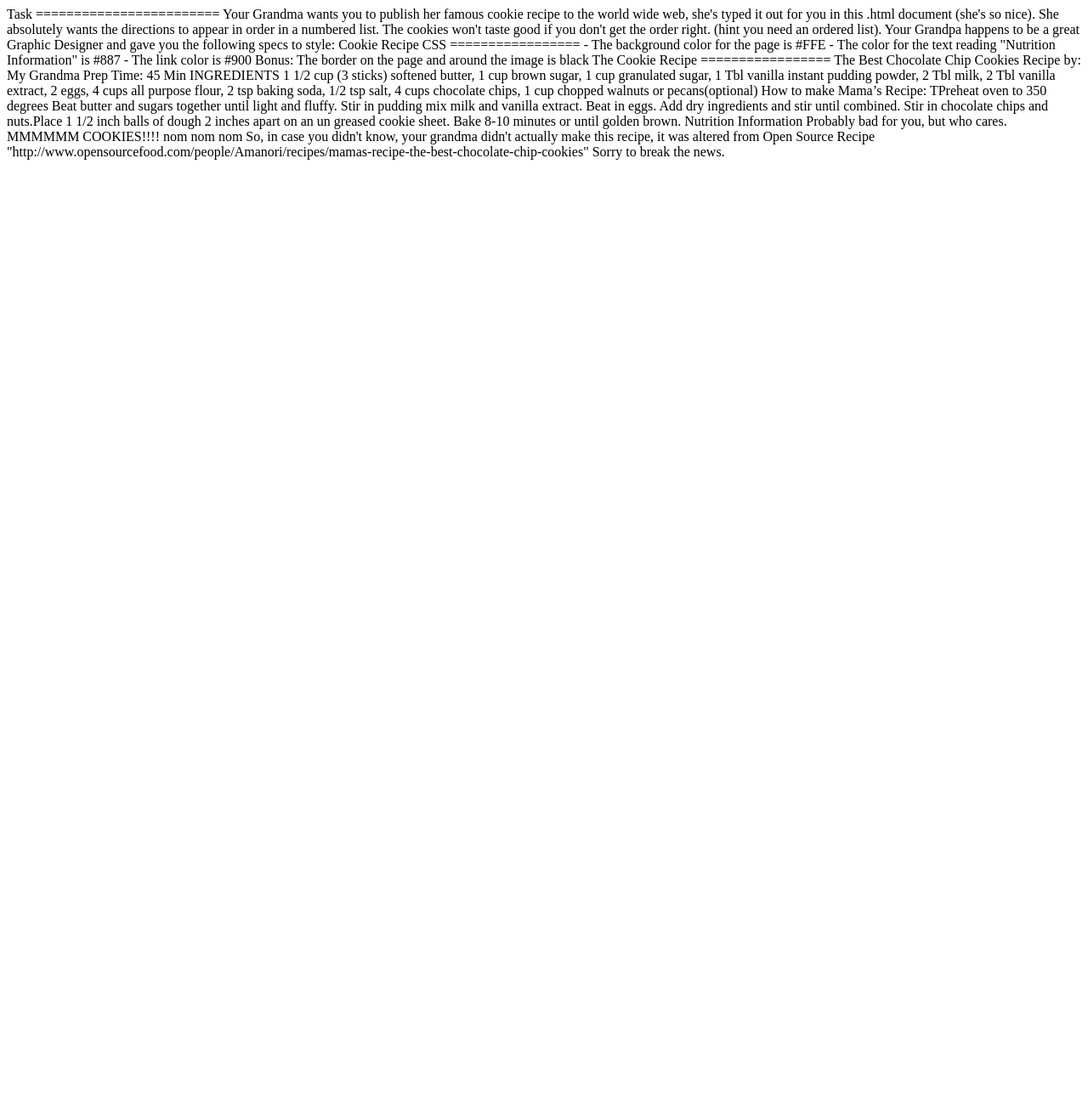
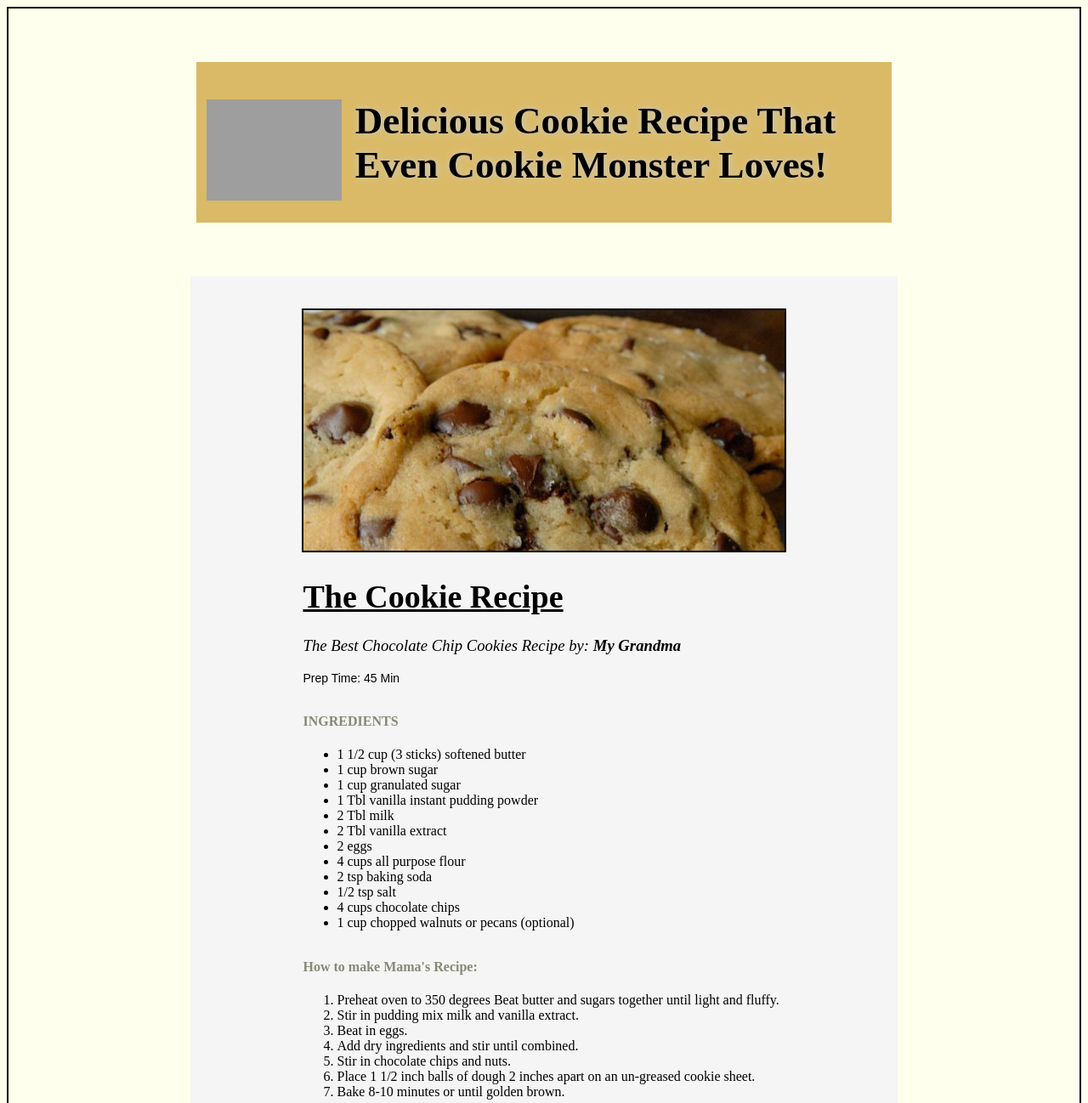
Before and after one commit to xhxhx/FEWD_Week1, a plain HTML site: page cookie_recipe/index.html in a window 1280 px wide. Shown: the top 1298 px of the page at 85% size. Before the commit the page ends 800 px from the top, so only its background shows below. Drawn offline with Linux system fonts and the light colour scheme; grey boxes are pictures that could not be loaded.

Commit message:
Complete Cookie Site

```diff
--- /dev/null
+++ b/cookie_recipe/cookiestyles.css
@@ -0,0 +1,74 @@
+/*Cookie Recipe CSS
+=================
+
+- The background color for the page is #FFE
+- The color for the text reading "Nutrition Information" is #887
+- The link color is #900
+
+Bonus: The border on the page and around the image is black*/
+
+body {
+  background-color: #FFE;
+  border: 2px solid black;
+}
+a{
+  font-style: italic;
+  color: #900;
+}
+header {
+  width: 63%;
+  margin: 5% auto 2%;
+  padding: 1%;
+  background-color: rgb(218, 186, 102);
+}
+.h1-recipeheader {
+  font-family: "Merriweather", serif;
+  font-weight: 900;
+  font-size: 45px;
+  text-shadow: #CCC 1px 0 10px;
+}
+.cookieimg {
+  border: 2px solid black;
+}
+.cookiemonster {
+  max-width: 20%;
+  float: left;
+  padding-right: 2%;
+  margin-top: 4%;
+}
+.cookiebg {
+  width: 60%;
+  margin: 5% auto 5%;
+  padding: 3%;
+  background-color: #f5f5f5;
+}
+.recipeheader {
+  font-family: "Merriweather", serif;
+  font-weight: 900;
+  font-size: 38px;
+  width: 60%;
+}
+.cookiecontent {
+  margin: 0 auto;
+  width: 75%;
+}
+.h3-recipeheader {
+  font-style: italic;
+  font-family: "Merriweather", serif;
+  font-weight: 400;
+}
+.style {
+  font-weight: 700;
+}
+.h4-recipeheader {
+  margin-top: 6%;
+  color: #887;
+}
+.recipetext {
+  font-family: "Merriweather", sans-serif;
+  font-size: 14px;
+}
+.recipenutrition {
+  font-family: "Merriweather", serif;
+  margin-top: 10%;
+}
--- a/cookie_recipe/index.html
+++ b/cookie_recipe/index.html
@@ -1,4 +1,71 @@
-Task
+<!DOCTYPE html>
+<html>
+<head>
+
+<title>Grandma's Famous Cookie Recipe Here!</title>
+<link rel="stylesheet" type="text/css" href="cookiestyles.css">
+
+</head>
+
+<body>
+  <header>
+    <center><img class="cookiemonster" src="http://www.mallenbaker.net/csr/images/cookie.jpg" title="Even Cookie Monster Loves it!"></center>
+    <h1 class="h1-recipeheader">Delicious Cookie Recipe That Even Cookie Monster Loves!</h1>
+  </header>
+
+  <div class="cookiebg">
+    <center>
+      <img class="cookieimg" src="cookies.jpg" alt="Delicious Cookie Image" title="Delicious Cookies as good as Famous Amos!"></center>
+    <div class="cookiecontent">
+      <h1 class="recipeheader"><u>The Cookie Recipe</u></h1>
+      <h3 class="h3-recipeheader">The Best Chocolate Chip Cookies
+      Recipe by: <span class="style">My Grandma<span></h3>
+      <p class="recipetext">Prep Time: 45 Min</p>
+      <h4 class="h4-recipeheader">INGREDIENTS</h4>
+
+      <ul>
+        <li>1 1/2 cup (3 sticks) softened butter</li>
+        <li>1 cup brown sugar</li>
+        <li>1 cup granulated sugar</li>
+        <li>1 Tbl vanilla instant pudding powder</li>
+        <li>2 Tbl milk</li>
+        <li>2 Tbl vanilla extract</li>
+        <li>2 eggs</li>
+        <li>4 cups all purpose flour</li>
+        <li>2 tsp baking soda</li>
+        <li>1/2 tsp salt</li>
+        <li>4 cups chocolate chips</li>
+        <li>1 cup chopped walnuts or pecans (optional)</li>
+      </ul>
+
+      <h4 class="h4-recipeheader">How to make Mama's Recipe:</h4>
+
+      <ol>
+        <li>Preheat oven to 350 degrees Beat butter and sugars together until light and fluffy.</li>
+        <li>Stir in pudding mix milk and vanilla extract.</li>
+        <li>Beat in eggs.</li>
+        <li>Add dry ingredients and stir until combined.</li>
+        <li>Stir in chocolate chips and nuts.</li>
+        <li>Place 1 1/2 inch balls of dough 2 inches apart on an un-greased cookie sheet.</li>
+        <li>Bake 8-10 minutes or until golden brown.</li>
+      </ol>
+
+      <h4 class="h4-recipeheader">Nutrition Information</h4>
+      <p class="recipetext">Probably bad for you, but who cares. MMMMMM COOKIES!!!! nom nom nom</p>
+      <p class="recipetext">So, in case you didn't know, your grandma didn't actually make this recipe, it was altered from <a href="http://www.opensourcefood.com/people/Amanori/recipes/mamas-recipe-the-best-chocolate-chip-cookies">Open Source Recipe</a>
+        <p class="recipetext">Sorry to break the news :(</p>
+
+    </div>
+  </div>
+
+
+
+
+</body>
+
+</html>
+<!--
+﻿Task
 ========================
 
 Your Grandma wants you to publish her famous cookie recipe to the world wide web, she's typed it out for you in this .html document (she's so nice).
@@ -6,15 +73,6 @@ Your Grandma wants you to publish her famous cookie recipe to the world wide web
 She absolutely wants the directions to appear in order in a numbered list. The cookies won't taste good if you don't get the order right. (hint you need an ordered list).
 
 Your Grandpa happens to be a great Graphic Designer and gave you the following specs to style:
-
-Cookie Recipe CSS
-=================
-
-- The background color for the page is #FFE
-- The color for the text reading "Nutrition Information" is #887
-- The link color is #900
-
-Bonus: The border on the page and around the image is black
 
 The Cookie Recipe
 =================
@@ -36,4 +94,4 @@ Probably bad for you, but who cares. MMMMMM COOKIES!!!! nom nom nom
 
 
 So, in case you didn't know, your grandma didn't actually make this recipe, it was altered from Open Source Recipe "http://www.opensourcefood.com/people/Amanori/recipes/mamas-recipe-the-best-chocolate-chip-cookies"
-Sorry to break the news. <!--You must include the link in your final webpage -->
+Sorry to break the news. You must include the link in your final webpage -->
```
